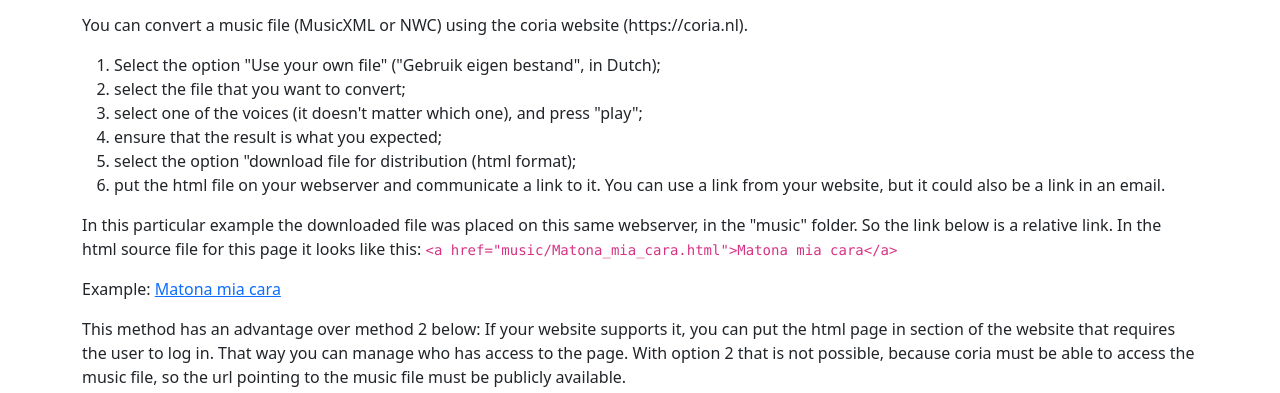
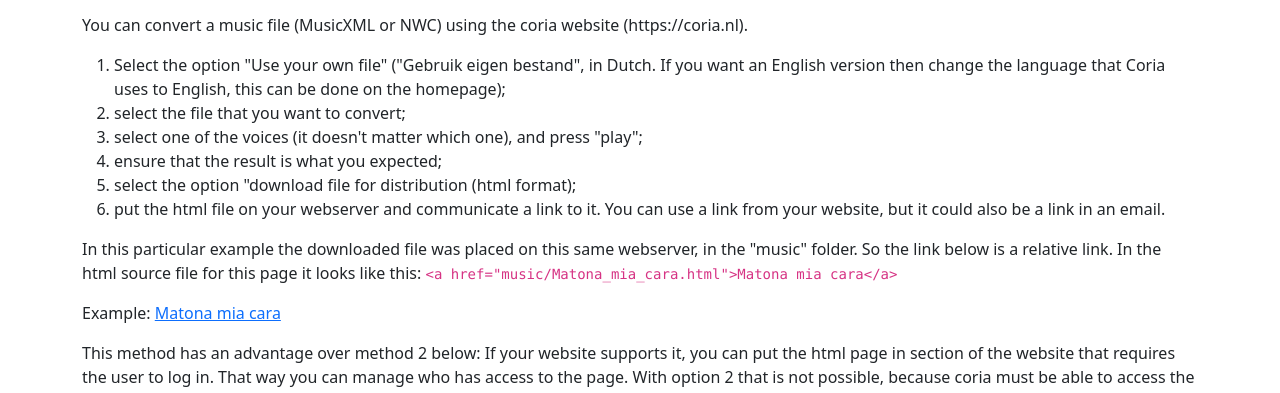
Before and after one commit to willemdj/coria, a plain HTML site: page index.html in a window 1280 px wide. Shown: the part 387-780 px from the top of the page. Drawn offline with nearby package versions, Linux system fonts and the light colour scheme.

Commit message:
Clarify how to use English version

```diff
--- a/index.html
+++ b/index.html
@@ -34,7 +34,7 @@
       (https://coria.nl). </p>
       <ol>
         <li>Select the option "Use your own file" ("Gebruik eigen
-          bestand", in Dutch);</li>
+          bestand", in Dutch. If you want an English version then change the language that Coria uses to English, this can be done on the homepage);</li>
         <li>select the file that you want to convert;</li>
         <li>select one of the voices (it doesn't matter which one), and press "play";</li>
         <li>ensure that the result is what you expected;</li>
```
